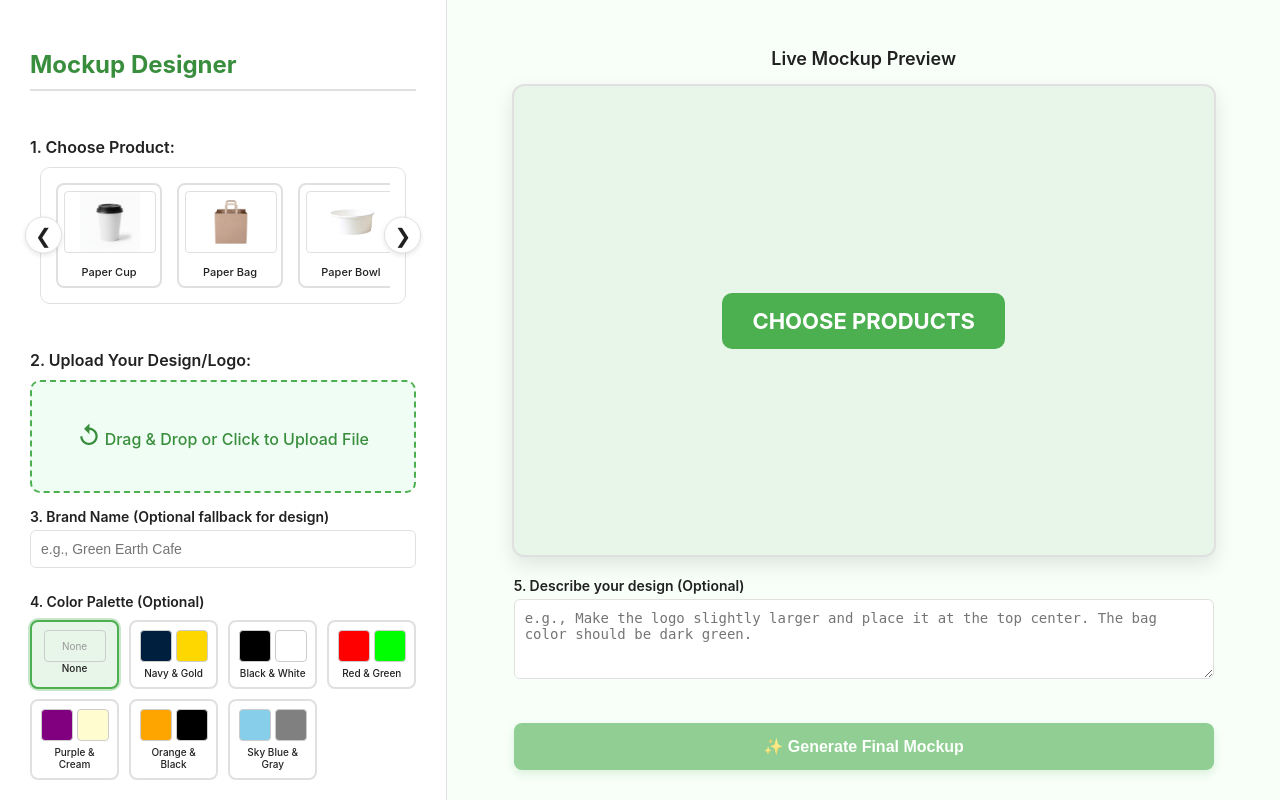
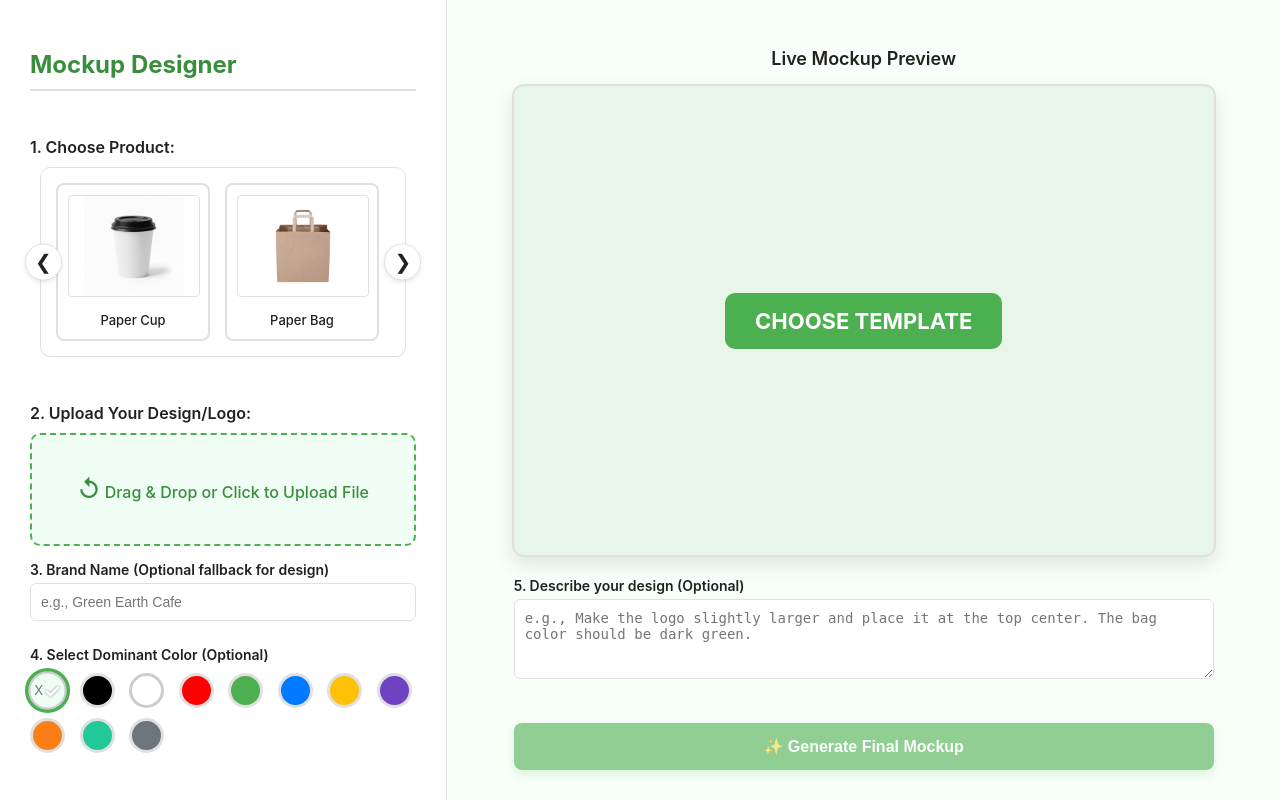
Before and after one commit to alinaqavi/backend-gmini, a Flask app: page / in a window 1280 px wide. Run offline with Flask 3, Linux system fonts and the light colour scheme.

Commit message:
Update index.html

```diff
--- a/templates/index.html
+++ b/templates/index.html
@@ -7,6 +7,7 @@
 <style>
 /* --- 1. THEME VARIABLES --- */
 :root {
+/* Theme variables */
 --primary-color: #4CAF50;
 --primary-dark: #388E3C;
 --background-color: #f0fdf4;
@@ -20,14 +21,14 @@
 
 /* FULL SCREEN: Set body to full viewport dimensions, no margins/padding */
 body {
-    font-family:'Inter', sans-serif;
-    background-color:var(--background-color);
-    margin:0;
-    padding:0;
-    display:flex;
-    justify-content:center;
-    align-items:center;
-    min-height:100vh;
+    font-family: 'Inter', sans-serif;
+    background-color: var(--background-color);
+    margin: 0;
+    padding: 0;
+    display: flex;
+    justify-content: center;
+    align-items: center;
+    min-height: 100vh;
     width: 100vw;
     overflow-x: hidden;
 }
@@ -37,74 +38,74 @@ body {
     width: 100vw;
     max-width: 100vw;
     height: 100vh;
-    background-color:var(--card-background);
-    border-radius:0;
-    box-shadow:none;
-    overflow:hidden;
-    display:flex;
+    background-color: var(--card-background);
+    border-radius: 0;
+    box-shadow: none;
+    overflow: hidden;
+    display: flex;
 }
 
 /* --- 2. LAYOUT & PANELS --- */
 .control-panel {
-    flex:1;
-    min-width:380px;
-    padding:30px;
-    border-right:1px solid var(--border-color);
-    overflow-y:auto;
-    display:flex;
-    flex-direction:column;
+    flex: 1;
+    min-width: 380px;
+    padding: 30px;
+    border-right: 1px solid var(--border-color);
+    overflow-y: auto;
+    display: flex;
+    flex-direction: column;
 }
-.control-panel h2 { font-size:24px; color:var(--primary-dark); margin-bottom:30px; border-bottom:2px solid var(--border-color); padding-bottom:10px; }
-.preview-area { flex:2; padding:30px; display:flex; flex-direction:column; align-items:center; justify-content:flex-start; background-color:#f8fff9; }
-.preview-area-header { font-size:18px; color:var(--text-color-dark); font-weight:600; margin-bottom:15px; }
+.control-panel h2 { font-size: 24px; color: var(--primary-dark); margin-bottom: 30px; border-bottom: 2px solid var(--border-color); padding-bottom: 10px; }
+.preview-area { flex: 2; padding: 30px; display: flex; flex-direction: column; align-items: center; justify-content: flex-start; background-color: #f8fff9; }
+.preview-area-header { font-size: 18px; color: var(--text-color-dark); font-weight: 600; margin-bottom: 15px; }
 
 /* --- 3. MOCKUP PREVIEW & IMAGE --- */
 .mockup-image-placeholder {
-    width:100%;
-    max-width:700px;
-    height:700px;
-    background-color:#e8f5e9;
-    border-radius:12px;
-    margin-bottom:20px;
-    display:flex;
-    justify-content:center;
-    align-items:center;
-    border:2px solid var(--border-color);
-    box-shadow:0 8px 20px rgba(0,0,0,0.1);
-    overflow:hidden;
+    width: 100%;
+    max-width: 700px;
+    height: 700px;
+    background-color: #e8f5e9;
+    border-radius: 12px;
+    margin-bottom: 20px;
+    display: flex;
+    justify-content: center;
+    align-items: center;
+    border: 2px solid var(--border-color);
+    box-shadow: 0 8px 20px rgba(0,0,0,0.1);
+    overflow: hidden;
 }
-.mockup-image-placeholder img { max-width:100%; max-height:100%; object-fit:contain; cursor:pointer; transition:all 0.3s ease; }
-.mockup-logo-overlay { background-color:var(--primary-color); color:white; padding:15px 30px; border-radius:10px; font-weight:bold; font-size:22px; }
+.mockup-image-placeholder img { max-width: 100%; max-height: 100%; object-fit: contain; cursor: pointer; transition: all 0.3s ease; }
+.mockup-logo-overlay { background-color: var(--primary-color); color: white; padding: 15px 30px; border-radius: 10px; font-weight: bold; font-size: 22px; }
 
 /* --- 4. CAROUSEL STYLES --- */
-.product-carousel-wrapper { position:relative; margin-bottom:30px; padding:0 10px; width: 100%; box-sizing: border-box; }
-.product-carousel-inner-container { overflow:hidden; border:1px solid var(--border-color); border-radius:10px; padding:15px; }
-.product-carousel { display:flex; overflow-x:scroll; scroll-behavior:smooth; gap:15px; }
-.carousel-arrow { position:absolute; top:50%; transform:translateY(-50%); background-color:var(--card-background); border:1px solid var(--border-color); border-radius:50%; width:35px; height:35px; display:flex; justify-content:center; align-items:center; font-size:20px; color:var(--text-color-dark); cursor:pointer; box-shadow:0 2px 5px rgba(0,0,0,0.1); transition:all 0.2s ease; z-index:11; }
-.carousel-arrow.left { left:-5px; }
-.carousel-arrow.right { right:-5px; }
-.product-card { flex-shrink:0; width:90px; padding:6px; border:2px solid var(--border-color); border-radius:8px; text-align:center; cursor:pointer; transition:all 0.2s ease; background-color:var(--card-background); }
-.product-card.active { border-color:var(--primary-color); background-color:#e8f5e9; box-shadow:0 0 0 3px #c8e6c9; }
-.product-real-image { width:100%; height:60px; object-fit:contain; border-radius:4px; margin-bottom:3px; border:1px solid var(--border-color); }
-.product-name { font-size:11px; color:var(--text-color-dark); font-weight:500; white-space:nowrap; overflow:hidden; text-overflow:ellipsis; }
+.product-carousel-wrapper { position: relative; margin-bottom: 30px; padding: 0 10px; width: 100%; box-sizing: border-box; }
+.product-carousel-inner-container { overflow: hidden; border: 1px solid var(--border-color); border-radius: 10px; padding: 15px; }
+.product-carousel { display: flex; overflow-x: scroll; scroll-behavior: smooth; gap: 15px; }
+.carousel-arrow { position: absolute; top: 50%; transform: translateY(-50%); background-color: var(--card-background); border: 1px solid var(--border-color); border-radius: 50%; width: 35px; height: 35px; display: flex; justify-content: center; align-items: center; font-size: 20px; color: var(--text-color-dark); cursor: pointer; box-shadow: 0 2px 5px rgba(0,0,0,0.1); transition: all 0.2s ease; z-index: 11; }
+.carousel-arrow.left { left: -5px; }
+.carousel-arrow.right { right: -5px; }
+.product-card { flex-shrink: 0; width: 130px; padding: 10px; border: 2px solid var(--border-color); border-radius: 8px; text-align: center; cursor: pointer; transition: all 0.2s ease; background-color: var(--card-background); }
+.product-card.active { border-color: var(--primary-color); background-color: #e8f5e9; box-shadow: 0 0 0 3px #c8e6c9; }
+.product-real-image { width: 100%; height: 100px; object-fit: contain; border-radius: 4px; margin-bottom: 8px; border: 1px solid var(--border-color); }
+.product-name { font-size: 13px; color: var(--text-color-dark); font-weight: 500; white-space: nowrap; overflow: hidden; text-overflow: ellipsis; }
 
 /* --- 5. INPUTS AND BUTTONS (Updated for cleaner look) --- */
 .logo-drop-zone {
-    border:2px dashed var(--primary-color);
-    border-radius:10px;
-    padding:40px 20px;
-    text-align:center;
-    font-size:16px;
-    color:var(--primary-dark);
-    cursor:pointer;
-    transition:all 0.2s ease;
-    background-color:#f0fdf4;
-    margin-bottom:15px;
-    font-weight:500;
+    border: 2px dashed var(--primary-color);
+    border-radius: 10px;
+    padding: 40px 20px;
+    text-align: center;
+    font-size: 16px;
+    color: var(--primary-dark);
+    cursor: pointer;
+    transition: all 0.2s ease;
+    background-color: #f0fdf4;
+    margin-bottom: 15px;
+    font-weight: 500;
     width: 100%;
     box-sizing: border-box;
 }
-.logo-drop-zone:hover { background-color:#e8f5e9; }
+.logo-drop-zone:hover { background-color: #e8f5e9; }
 .input-group { margin-bottom: 25px; width: 100%; }
 .input-group label { display: block; font-weight: 600; color: var(--text-color-dark); margin-bottom: 5px; font-size: 14px; }
 .input-group input[type="text"], .input-group select {
@@ -131,76 +132,60 @@ body {
 }
 .input-group textarea:focus { border-color: var(--primary-color); outline: none; }
 
-/* Color Palette Picker Styles */
-.color-palette-grid {
+/* Single Color Picker Styles */
+.color-picker-grid {
     display: grid;
-    grid-template-columns: repeat(auto-fill, minmax(80px, 1fr));
+    grid-template-columns: repeat(auto-fill, minmax(35px, 1fr));
     gap: 10px;
     margin-top: 10px;
 }
-.color-palette-option {
-    display: flex;
-    flex-direction: column;
-    align-items: center;
-    padding: 8px;
-    border: 2px solid var(--border-color);
-    border-radius: 8px;
+.color-option {
+    width: 35px;
+    height: 35px;
+    border-radius: 50%;
+    border: 3px solid var(--border-color);
     cursor: pointer;
     transition: all 0.2s ease;
-    background-color: var(--card-background);
+    display: flex;
+    justify-content: center;
+    align-items: center;
+    box-sizing: border-box;
 }
-.color-palette-option:hover {
-    border-color: var(--primary-color);
-    background-color: #f0fdf4;
+.color-option.active {
+    border-color: var(--primary-dark);
+    box-shadow: 0 0 0 3px var(--primary-color);
+    transform: scale(1.1);
 }
-.color-palette-option.active {
-    border-color: var(--primary-color);
-    background-color: #e8f5e9;
-    box-shadow: 0 0 0 2px #c8e6c9;
-}
-.color-boxes {
-    display: flex;
-    gap: 4px;
-    margin-bottom: 5px;
-}
-.color-box {
-    width: 30px;
-    height: 30px;
-    border-radius: 4px;
-    border: 1px solid #ccc;
-}
-.color-palette-name {
-    font-size: 10px;
-    color: var(--text-color-dark);
-    text-align: center;
-    font-weight: 500;
+.color-option:hover { box-shadow: 0 0 0 3px #c8e6c9; }
+.color-option.active::after {
+    content: '✓';
+    color: white;
+    font-size: 18px;
+    font-weight: bold;
+    text-shadow: 0 0 2px rgba(0,0,0,0.5);
 }
 
 /* Spinner and Loading Button Styles */
 .generate-btn {
-    width:100%; padding:14px; border:none; border-radius:8px;
-    background-color:var(--primary-color); color:white; font-size:16px;
-    font-weight:600; cursor:pointer; transition:all 0.2s ease;
-    box-shadow:0 4px 10px rgba(76,175,80,0.3);
+    width: 100%;
+    padding: 14px;
+    border: none;
+    border-radius: 8px;
+    background-color: var(--primary-color);
+    color: white;
+    font-size: 16px;
+    font-weight: 600;
+    cursor: pointer;
+    transition: all 0.2s ease;
+    box-shadow: 0 4px 10px rgba(76,175,80,0.3);
     position: relative;
     display: flex;
     justify-content: center;
     align-items: center;
     margin-top: 15px;
 }
-.generate-btn:disabled {
-    opacity: 0.6;
-    cursor: not-allowed;
-}
-.spinner-container { display: flex; align-items: center; gap: 8px; color: white; }
-.spinner {
-    border: 3px solid rgba(255, 255, 255, 0.3);
-    border-top: 3px solid #fff;
-    border-radius: 50%;
-    width: 16px; height: 16px;
-    animation: spin 1s linear infinite;
-}
-@keyframes spin { 0% { transform: rotate(0deg); } 100% { transform: rotate(360deg); } }
+.generate-btn:disabled { opacity: 0.6; cursor: not-allowed; }
+.spinner-container { display: flex; align-items: center; gap: 8px; color: white; font-size: 18px; font-weight: 600; }
 .loading .generate-btn-text { display: none; }
 .loading .spinner-container { display: flex !important; }
 .generate-btn:hover:not(:disabled) { background-color:var(--primary-dark); }
@@ -222,6 +207,8 @@ body {
     .control-panel{ border-right:none; border-bottom:1px solid var(--border-color); min-width:unset; }
     .preview-area{ padding:20px; max-width:100%; }
     .mockup-image-placeholder{ max-width:300px; height:300px; }
+    .product-card { width: 100px; }
+    .product-real-image { height: 80px; }
 }
 </style>
 </head>
@@ -250,8 +237,8 @@ body {
         </div>
 
         <div class="input-group">
-            <label>4. Color Palette (Optional)</label>
-            <div class="color-palette-grid" id="colorPaletteGrid"></div>
+            <label>4. Select Dominant Color (Optional)</label>
+            <div class="color-picker-grid" id="colorPickerGrid"></div>
         </div>
     </div>
 
@@ -259,6 +246,7 @@ body {
         <p class="preview-area-header">Live Mockup Preview</p>
         <div class="mockup-image-placeholder" id="finalMockupPlaceholder">
             <div class="mockup-logo-overlay">CHOOSE TEMPLATE</div>
+
         </div>
 
         <div class="input-group" style="width:100%; max-width:700px;">
@@ -269,7 +257,6 @@ body {
         <button class="generate-btn" id="generateBtn" style="max-width:700px;">
             <span class="generate-btn-text">✨ Generate Final Mockup</span>
             <span class="spinner-container" style="display:none;">
-                <div class="spinner"></div>
                 <span id="progressPercentage">0%</span>
             </span>
         </button>
@@ -284,22 +271,27 @@ body {
 <div id="lightboxOverlay"></div>
 <script>
 const productsData = [
-    { id: 'cup', name: 'Paper Cup', image_url: 'static/cup.png' },
-    { id: 'paper_bag', name: 'Paper Bag', image_url: 'static/Paper_Bag.webp' },
-    { id: 'paper_bowl', name: 'Paper Bowl', image_url: 'static/paper_bowl.jpg' },
-    { id: 'meal_box', name: 'Meal Box', image_url: 'static/meal_box.png' },
-    { id: 'wrapping_paper', name: 'Wrapping Paper', image_url: 'static/wrapping_paper.jpg' },
-    { id: 'paper_napkin', name: 'Paper Napkin', image_url: 'static/paper_napkin.jpg' }
+    { id: 'cup', name: 'Paper Cup', image_url: 'https://backend-gmini-545728844990.europe-west1.run.app/static/cup.png' },
+    { id: 'paper_bag', name: 'Paper Bag', image_url: 'https://backend-gmini-545728844990.europe-west1.run.app/static/Paper_Bag.webp' },
+    { id: 'paper_bowl', name: 'Paper Bowl', image_url: 'https://backend-gmini-545728844990.europe-west1.run.app/static/paper_bowl.jpg' },
+    { id: 'meal_box', name: 'Meal Box', image_url: 'https://backend-gmini-545728844990.europe-west1.run.app/static/meal_box.png' },
+    { id: 'wrapping_paper', name: 'Wrapping Paper', image_url: 'https://backend-gmini-545728844990.europe-west1.run.app/static/wrapping_paper.jpg' },
+    { id: 'paper_napkin', name: 'Paper Napkin', image_url: 'https://backend-gmini-545728844990.europe-west1.run.app/static/paper_napkin.jpg' }
 ];
 
-const colorPalettes = [
-    { name: 'None', colors: [] },
-    { name: 'Navy & Gold', colors: ['#001f3f', '#FFD700'] },
-    { name: 'Black & White', colors: ['#000000', '#FFFFFF'] },
-    { name: 'Red & Green', colors: ['#FF0000', '#00FF00'] },
-    { name: 'Purple & Cream', colors: ['#800080', '#FFFDD0'] },
-    { name: 'Orange & Black', colors: ['#FFA500', '#000000'] },
-    { name: 'Sky Blue & Gray', colors: ['#87CEEB', '#808080'] }
+// **UPDATED** List of individual colors (Hex codes)
+const colorsData = [
+    { name: 'None', hex: 'transparent' },
+    { name: 'Black', hex: '#000000' },
+    { name: 'White', hex: '#FFFFFF' },
+    { name: 'Red', hex: '#FF0000' },
+    { name: 'Green', hex: '#4CAF50' },
+    { name: 'Blue', hex: '#007BFF' },
+    { name: 'Yellow', hex: '#FFC107' },
+    { name: 'Purple', hex: '#6F42C1' },
+    { name: 'Orange', hex: '#FD7E14' },
+    { name: 'Teal', hex: '#20C997' },
+    { name: 'Gray', hex: '#6C757D' },
 ];
 
 document.addEventListener('DOMContentLoaded', () => {
@@ -314,61 +306,51 @@ document.addEventListener('DOMContentLoaded', () => {
     const downloadBtn = document.getElementById('downloadBtn');
     const lightboxOverlay = document.getElementById('lightboxOverlay');
     const brandNameInput = document.getElementById('brandName');
-    const colorPaletteGrid = document.getElementById('colorPaletteGrid');
+    const colorPickerGrid = document.getElementById('colorPickerGrid');
     const progressPercentage = document.getElementById('progressPercentage');
 
     let activeProductId = null;
     let uploadedLogoFile = null;
     let uploadedLogoMimeType = "image/png";
     let generatedMockupDataUrl = null;
-    let selectedColorPalette = 'None';
+    let selectedColorHex = 'transparent';
 
-    // --- Color Palette Rendering ---
-    function renderColorPalettes() {
-        colorPaletteGrid.innerHTML = '';
-        colorPalettes.forEach(palette => {
-            const paletteOption = document.createElement('div');
-            paletteOption.classList.add('color-palette-option');
-            if (palette.name === selectedColorPalette) {
-                paletteOption.classList.add('active');
+    // --- Color Picker Rendering ---
+    function renderColorPicker() {
+        colorPickerGrid.innerHTML = '';
+        colorsData.forEach(color => {
+            const colorOption = document.createElement('div');
+            colorOption.classList.add('color-option');
+            colorOption.dataset.hex = color.hex;
+            colorOption.dataset.name = color.name;
+
+            if (color.hex === 'transparent') {
+                colorOption.style.backgroundColor = '#f0fdf4';
+                colorOption.style.border = '2px solid #ccc';
+                colorOption.textContent = 'X';
+                colorOption.style.color = '#757575';
+                colorOption.style.fontSize = '12px';
+            } else {
+                colorOption.style.backgroundColor = color.hex;
             }
 
-            if (palette.colors.length > 0) {
-                const colorBoxes = document.createElement('div');
-                colorBoxes.classList.add('color-boxes');
-                palette.colors.forEach(color => {
-                    const colorBox = document.createElement('div');
-                    colorBox.classList.add('color-box');
-                    colorBox.style.backgroundColor = color;
-                    colorBoxes.appendChild(colorBox);
-                });
-                paletteOption.appendChild(colorBoxes);
-            } else {
-                const noColorBox = document.createElement('div');
-                noColorBox.style.width = '60px';
-                noColorBox.style.height = '30px';
-                noColorBox.style.border = '1px solid #ccc';
-                noColorBox.style.borderRadius = '4px';
-                noColorBox.style.display = 'flex';
-                noColorBox.style.alignItems = 'center';
-                noColorBox.style.justifyContent = 'center';
-                noColorBox.style.fontSize = '10px';
-                noColorBox.style.color = '#999';
-                noColorBox.textContent = 'None';
-                paletteOption.appendChild(noColorBox);
+            if (color.hex === '#FFFFFF') {
+                colorOption.style.border = '3px solid #ccc';
             }
 
-            const paletteName = document.createElement('div');
-            paletteName.classList.add('color-palette-name');
-            paletteName.textContent = palette.name;
-            paletteOption.appendChild(paletteName);
+            if (color.hex === selectedColorHex) {
+                colorOption.classList.add('active');
+            }
 
-            paletteOption.addEventListener('click', () => {
-                selectedColorPalette = palette.name;
-                document.querySelectorAll('.color-palette-option').forEach(opt => opt.classList.remove('active'));
-                paletteOption.classList.add('active');
+            colorOption.addEventListener('click', () => {
+                selectedColorHex = color.hex;
 
-                // Reset mockup preview when color changes
+                document.querySelectorAll('.color-option').forEach(opt => opt.classList.remove('active'));
+
+                if (color.hex !== 'transparent') {
+                    colorOption.classList.add('active');
+                }
+
                 successMessage.style.display = 'none';
                 downloadBtn.style.display = 'none';
                 generatedMockupDataUrl = null;
@@ -376,7 +358,7 @@ document.addEventListener('DOMContentLoaded', () => {
                 checkGenerateButtonState();
             });
 
-            colorPaletteGrid.appendChild(paletteOption);
+            colorPickerGrid.appendChild(colorOption);
         });
     }
 
@@ -416,7 +398,7 @@ document.addEventListener('DOMContentLoaded', () => {
             }
         } else {
             activeProductId = null;
-            finalMockupPlaceholder.innerHTML = '<div class="mockup-logo-overlay">CHOOSE PRODUCTS</div>';
+            finalMockupPlaceholder.innerHTML = '<div class="mockup-logo-overlay">CHOOSE TEMPLATE</div>';
         }
 
         checkGenerateButtonState();
@@ -434,8 +416,8 @@ document.addEventListener('DOMContentLoaded', () => {
         setActiveProduct(null);
     }
 
-    arrowLeft.addEventListener('click',()=>productCarousel.scrollBy({left:-105,behavior:'smooth'}));
-    arrowRight.addEventListener('click',()=>productCarousel.scrollBy({left:105,behavior:'smooth'}));
+    arrowLeft.addEventListener('click',()=>productCarousel.scrollBy({left:-150,behavior:'smooth'}));
+    arrowRight.addEventListener('click',()=>productCarousel.scrollBy({left:150,behavior:'smooth'}));
 
     // --- File Upload Handling ---
     function resetLogoInput() {
@@ -446,7 +428,6 @@ document.addEventListener('DOMContentLoaded', () => {
         checkGenerateButtonState();
     }
 
-    // Allowed file extensions
     const allowedExtensions = ['.jpg', '.jpeg', '.png', '.gif', '.pdf', '.webp', '.bmp', '.tiff'];
 
     function validateFileExtension(filename) {
@@ -492,7 +473,6 @@ document.addEventListener('DOMContentLoaded', () => {
         }
     });
 
-    // Brand name input listener
     brandNameInput.addEventListener('input', checkGenerateButtonState);
 
     // --- Utility Functions ---
@@ -532,7 +512,8 @@ document.addEventListener('DOMContentLoaded', () => {
         const brandName = brandNameInput.value.trim();
         const designDescriptionInput = document.getElementById('designDescription');
         const userDesignPrompt = designDescriptionInput ? designDescriptionInput.value.trim() : '';
-        const colorPalette = selectedColorPalette;
+
+        const selectedColorName = colorsData.find(c => c.hex === selectedColorHex)?.name || 'None';
 
         if (!uploadedLogoFile && !brandName) {
             alert('Please upload a design/logo file OR enter a Brand Name.');
@@ -568,7 +549,7 @@ document.addEventListener('DOMContentLoaded', () => {
                 logoFilename = uploadedLogoFile.name;
             }
 
-            const response = await fetch('/generate-mockup', {
+            const response = await fetch('https://backend-gmini-545728844990.europe-west1.run.app/generate-mockup', {
                 method: 'POST',
                 headers: { 'Content-Type': 'application/json' },
                 body: JSON.stringify({
@@ -578,7 +559,7 @@ document.addEventListener('DOMContentLoaded', () => {
                     logo_filename: logoFilename,
                     design_prompt: userDesignPrompt,
                     brand_name: brandName,
-                    color_palette: colorPalette
+                    color_palette: selectedColorName
                 })
             });
 
@@ -617,7 +598,7 @@ document.addEventListener('DOMContentLoaded', () => {
 
     // Initial render
     renderAllProducts();
-    renderColorPalettes();
+    renderColorPicker();
     checkGenerateButtonState();
 });
 </script>
```
Lines whose indentation alone changed are shown as unchanged.
